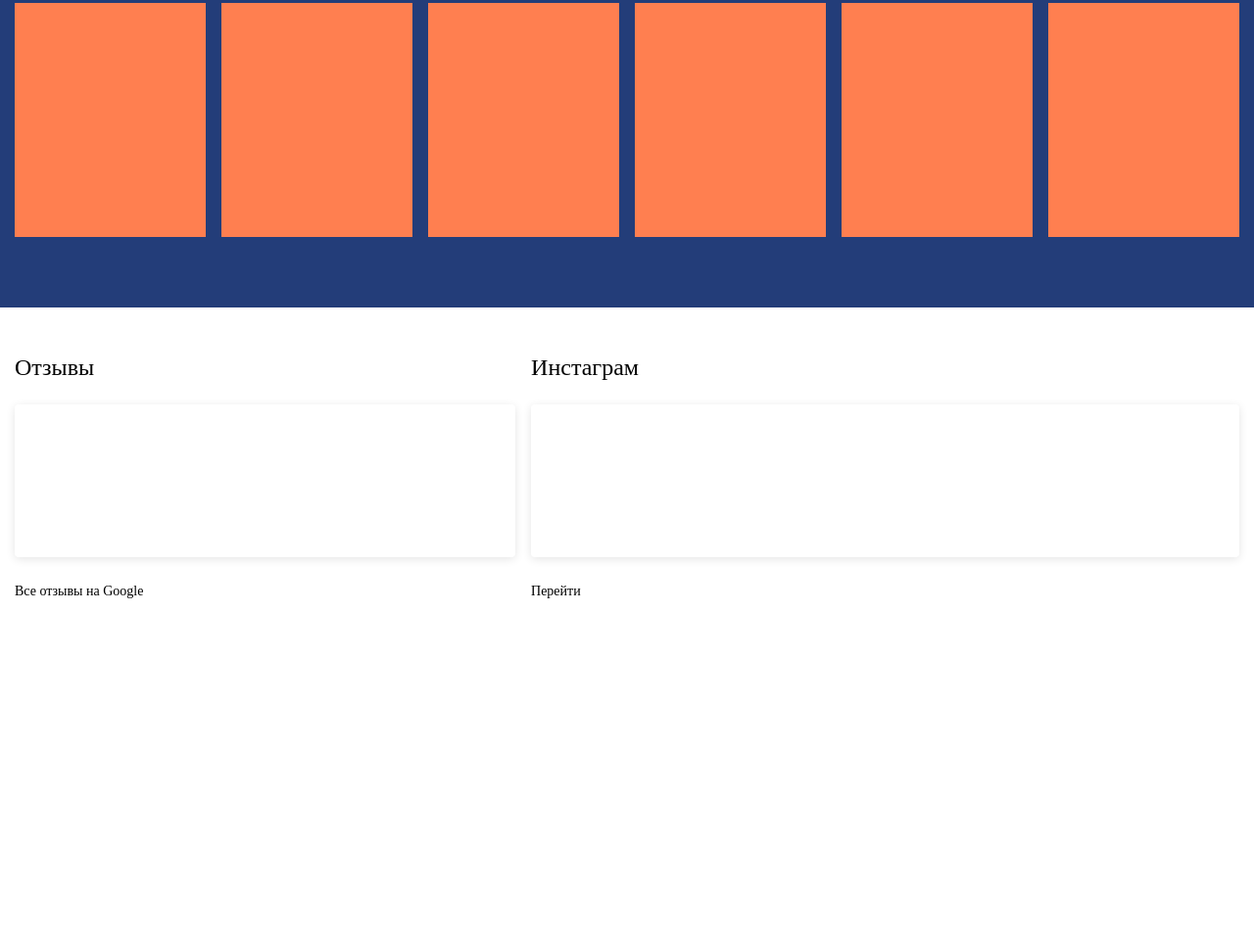
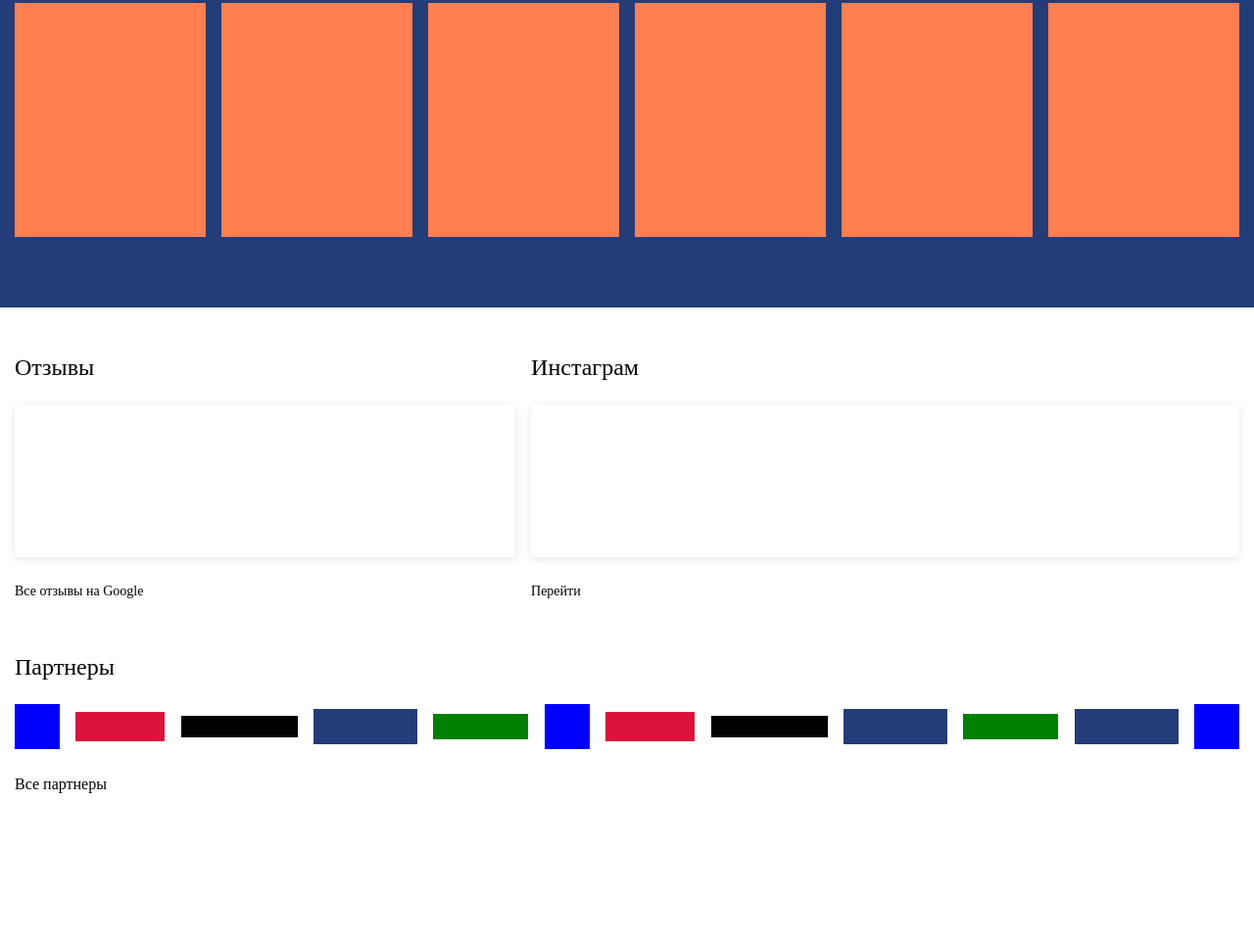
Before and after one commit to PavSolo/maket, a website built with webpack: page index.html in a window 1280 px wide. Shown: the part 2321-3284 px from the top of the page at 98% size. Before the commit the page ends 3095 px from the top, so only its background shows below. Built offline with nearby package versions, Linux system fonts and the light colour scheme.

Commit message:
Почти готов блок парнеры

```diff
--- a/index.html
+++ b/index.html
@@ -304,6 +304,48 @@
             <div class="inst__link">Перейти</div>
         </div>
     </div>
+    <div class="partners container">
+        <div class="partners__title">Партнеры</div>
+        <div class="partners__icons-block">
+            <div class="partners__hp">
+
+            </div>
+            <div class="partners__lenovo">
+
+            </div>
+            <div class="partners__sony">
+
+            </div>
+            <div class="partners__samsung">
+
+            </div>
+            <div class="partners__acer">
+
+            </div>
+            <div class="partners__hp">
+
+            </div>
+            <div class="partners__lenovo">
+
+            </div>
+            <div class="partners__sony">
+
+            </div>
+            <div class="partners__samsung">
+
+            </div>
+            <div class="partners__acer">
+
+            </div>
+            <div class="partners__samsung">
+
+            </div>
+            <div class="partners__hp">
+
+            </div>
+        </div>
+        <div class="partners__link">Все партнеры</div>
+    </div>
 <svg>
     <symbol viewBox="0 0 24 24" id="hamburger">
         <path d="M6 16H26" stroke="#060F42" stroke-width="1.5" stroke-linecap="round" stroke-linejoin="round"/>
--- a/src/scss/app.scss
+++ b/src/scss/app.scss
@@ -18,3 +18,4 @@ body {
 @import "reviews-and-inst";
 @import "reviews";
 @import "inst";
+@import "partners";
--- /dev/null
+++ b/src/scss/partners.scss
@@ -0,0 +1,53 @@
+.partners {
+
+  &__title {
+    margin-top: 48px;
+    font-size: 24px;
+  }
+
+  &__icons-block {
+    margin-top: 24px;
+    display: flex;
+    justify-content: space-between;
+    align-items: center;
+  }
+
+  &__hp {
+    width: 46px;
+    height: 46px;
+    background-color: blue;
+    /*background-image: url("../../src/img/hp_logo.png");*/
+  }
+
+  &__lenovo {
+    width: 91px;
+    height: 30px;
+    background-color: crimson;
+    /*background-image: url("../../src/img/lenovo_logo.png");*/
+  }
+
+  &__sony {
+    width: 119px;
+    height: 22px;
+    background-color: black;
+    /*background-image: url("../../src/img/sony_logo.png");*/
+  }
+
+  &__samsung {
+    width: 106px;
+    height: 36px;
+    background-color: #233d79;
+    /*background-image: url("../../src/img/samsung_logo.png");*/
+  }
+
+  &__acer {
+    width: 97px;
+    height: 26px;
+    background-color: green;
+    /*background-image: url("../../src/img/acer_logo.png");*/
+  }
+
+  &__link {
+    margin-top: 27px;
+  }
+}
```
Also changed, not shown: src/img/acer-logo.png (added), src/img/hp_logo.png (added), src/img/lenovo-logo.png (added), src/img/samsung_logo.png (added), src/img/sony-logo.png (added).
